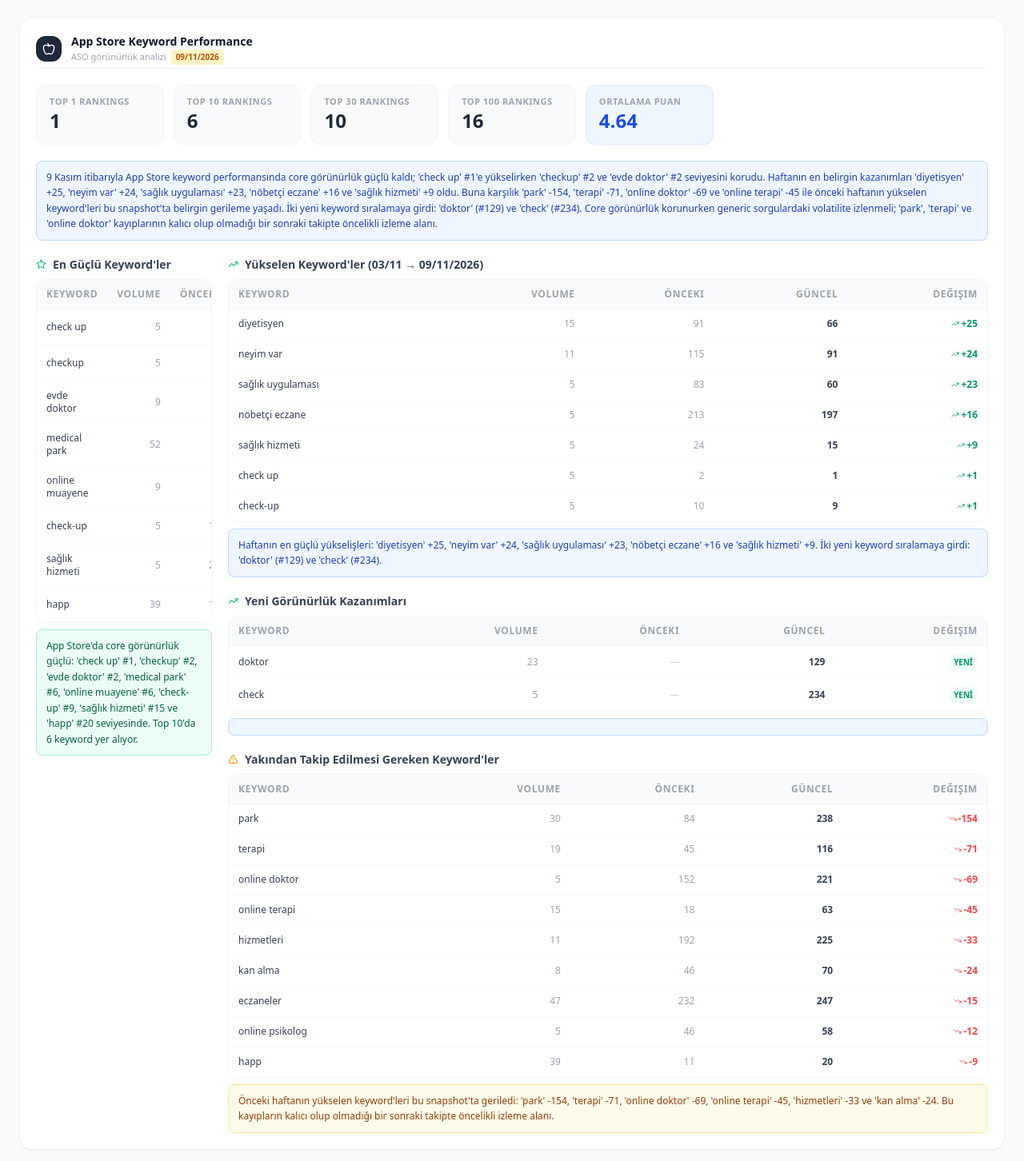
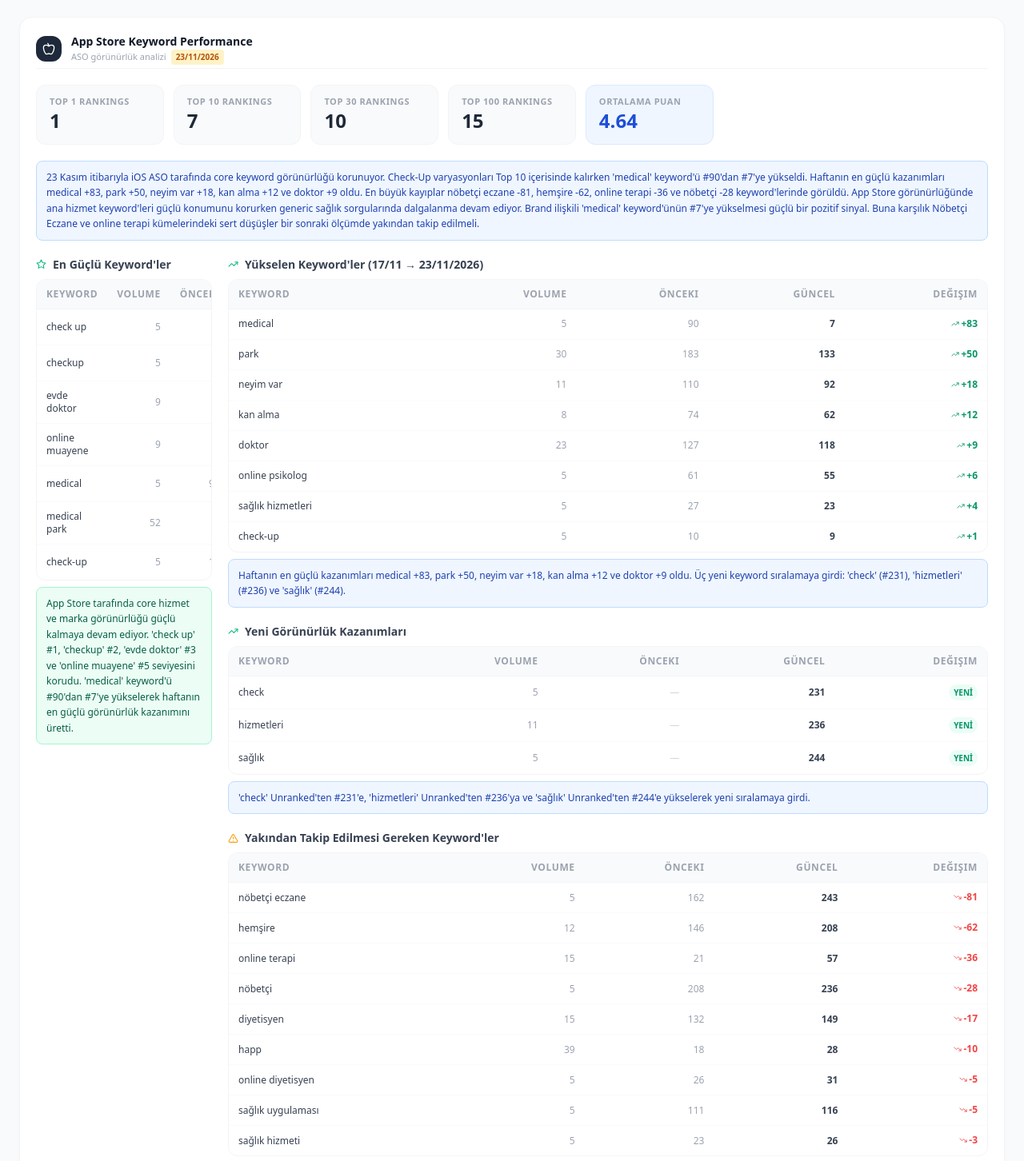
Before and after one commit to happdestek/growth-report, a React (Vite) app: page / in a window 1280 px wide. Shown: the part 2420-3872 px from the top of the page at 80% size. Built offline with nearby package versions, Linux system fonts and the light colour scheme; no server answers; the database is empty.

Commit message:
update from bolt
Co-authored-by: Bolt <agent+8020190@bolt.new>

```diff
--- a/src/components/growth/ASOSection.tsx
+++ b/src/components/growth/ASOSection.tsx
@@ -138,51 +138,52 @@ function RisingKeywordsTable({ title, rows, insight, isWatchlist = false, isStab
   );
 }
 
-// App Store keyword snapshot: 03/11/2026 → 09/11/2026
+// App Store keyword snapshot: 17/11/2026 → 23/11/2026
 const APP_STORE_KPIS: ASOKpiCard[] = [
   { label: 'Top 1 Rankings', value: 1 },
-  { label: 'Top 10 Rankings', value: 6 },
+  { label: 'Top 10 Rankings', value: 7 },
   { label: 'Top 30 Rankings', value: 10 },
-  { label: 'Top 100 Rankings', value: 16 },
+  { label: 'Top 100 Rankings', value: 15 },
   { label: 'Ortalama Puan', value: '4.64' },
 ];
 
 const APP_STORE_TOP: KeywordRankRow[] = [
-  { keyword: 'check up',          volume: 5,  prev: 2,   current: 1,   change: 1 },
+  { keyword: 'check up',          volume: 5,  prev: 1,   current: 1,   change: 0 },
   { keyword: 'checkup',           volume: 5,  prev: 2,   current: 2,   change: 0 },
-  { keyword: 'evde doktor',       volume: 9,  prev: 2,   current: 2,   change: 0 },
-  { keyword: 'medical park',      volume: 52, prev: 6,   current: 6,   change: 0 },
-  { keyword: 'online muayene',    volume: 9,  prev: 5,   current: 6,   change: -1 },
+  { keyword: 'evde doktor',       volume: 9,  prev: 3,   current: 3,   change: 0 },
+  { keyword: 'online muayene',    volume: 9,  prev: 5,   current: 5,   change: 0 },
+  { keyword: 'medical',           volume: 5,  prev: 90,  current: 7,   change: 83 },
+  { keyword: 'medical park',      volume: 52, prev: 6,   current: 7,   change: -1 },
   { keyword: 'check-up',          volume: 5,  prev: 10,  current: 9,   change: 1 },
-  { keyword: 'sağlık hizmeti',    volume: 5,  prev: 24,  current: 15,  change: 9 },
-  { keyword: 'happ',              volume: 39, prev: 11,  current: 20,  change: -9 },
 ];
 
 const APP_STORE_RISING: KeywordRankRow[] = [
-  { keyword: 'diyetisyen',        volume: 15, prev: 91,  current: 66,  change: 25 },
-  { keyword: 'neyim var',         volume: 11, prev: 115, current: 91,  change: 24 },
-  { keyword: 'sağlık uygulaması', volume: 5,  prev: 83,  current: 60,  change: 23 },
-  { keyword: 'nöbetçi eczane',    volume: 5,  prev: 213, current: 197, change: 16 },
-  { keyword: 'sağlık hizmeti',    volume: 5,  prev: 24,  current: 15,  change: 9 },
-  { keyword: 'check up',          volume: 5,  prev: 2,   current: 1,   change: 1 },
+  { keyword: 'medical',           volume: 5,  prev: 90,  current: 7,   change: 83 },
+  { keyword: 'park',              volume: 30, prev: 183, current: 133, change: 50 },
+  { keyword: 'neyim var',         volume: 11, prev: 110, current: 92,  change: 18 },
+  { keyword: 'kan alma',          volume: 8,  prev: 74,  current: 62,  change: 12 },
+  { keyword: 'doktor',            volume: 23, prev: 127, current: 118, change: 9 },
+  { keyword: 'online psikolog',   volume: 5,  prev: 61,  current: 55,  change: 6 },
+  { keyword: 'sağlık hizmetleri', volume: 5,  prev: 27,  current: 23,  change: 4 },
   { keyword: 'check-up',          volume: 5,  prev: 10,  current: 9,   change: 1 },
 ];
 
 const APP_STORE_NEW: KeywordRankRow[] = [
-  { keyword: 'doktor',            volume: 23, prev: -1,  current: 129, change: 0 },
-  { keyword: 'check',             volume: 5,  prev: -1,  current: 234, change: 0 },
+  { keyword: 'check',             volume: 5,  prev: -1,  current: 231, change: 0 },
+  { keyword: 'hizmetleri',        volume: 11, prev: -1,  current: 236, change: 0 },
+  { keyword: 'sağlık',            volume: 5,  prev: -1,  current: 244, change: 0 },
 ];
 
 const APP_STORE_WATCHLIST: KeywordRankRow[] = [
-  { keyword: 'park',              volume: 30, prev: 84,  current: 238, change: -154 },
-  { keyword: 'terapi',            volume: 19, prev: 45,  current: 116, change: -71 },
-  { keyword: 'online doktor',     volume: 5,  prev: 152, current: 221, change: -69 },
-  { keyword: 'online terapi',     volume: 15, prev: 18,  current: 63,  change: -45 },
-  { keyword: 'hizmetleri',        volume: 11, prev: 192, current: 225, change: -33 },
-  { keyword: 'kan alma',          volume: 8,  prev: 46,  current: 70,  change: -24 },
-  { keyword: 'eczaneler',         volume: 47, prev: 232, current: 247, change: -15 },
-  { keyword: 'online psikolog',   volume: 5,  prev: 46,  current: 58,  change: -12 },
-  { keyword: 'happ',               volume: 39, prev: 11,  current: 20,  change: -9 },
+  { keyword: 'nöbetçi eczane',    volume: 5,  prev: 162, current: 243, change: -81 },
+  { keyword: 'hemşire',           volume: 12, prev: 146, current: 208, change: -62 },
+  { keyword: 'online terapi',     volume: 15, prev: 21,  current: 57,  change: -36 },
+  { keyword: 'nöbetçi',           volume: 5,  prev: 208, current: 236, change: -28 },
+  { keyword: 'diyetisyen',        volume: 15, prev: 132, current: 149, change: -17 },
+  { keyword: 'happ',              volume: 39, prev: 18,  current: 28,  change: -10 },
+  { keyword: 'online diyetisyen', volume: 5,  prev: 26,  current: 31,  change: -5 },
+  { keyword: 'sağlık uygulaması', volume: 5,  prev: 111, current: 116, change: -5 },
+  { keyword: 'sağlık hizmeti',    volume: 5,  prev: 23,  current: 26,  change: -3 },
 ];
 
 // Google Play keyword snapshot: 03/11/2026 → 09/11/2026
@@ -355,17 +356,17 @@ export default function ASOSection() {
       <StoreSection
         store="appstore"
         kpis={APP_STORE_KPIS}
-        note="9 Kasım itibarıyla App Store keyword performansında core görünürlük güçlü kaldı; 'check up' #1'e yükselirken 'checkup' #2 ve 'evde doktor' #2 seviyesini korudu. Haftanın en belirgin kazanımları 'diyetisyen' +25, 'neyim var' +24, 'sağlık uygulaması' +23, 'nöbetçi eczane' +16 ve 'sağlık hizmeti' +9 oldu. Buna karşılık 'park' -154, 'terapi' -71, 'online doktor' -69 ve 'online terapi' -45 ile önceki haftanın yükselen keyword'leri bu snapshot'ta belirgin gerileme yaşadı. İki yeni keyword sıralamaya girdi: 'doktor' (#129) ve 'check' (#234). Core görünürlük korunurken generic sorgulardaki volatilite izlenmeli; 'park', 'terapi' ve 'online doktor' kayıplarının kalıcı olup olmadığı bir sonraki takipte öncelikli izleme alanı."
+        note="23 Kasım itibarıyla iOS ASO tarafında core keyword görünürlüğü korunuyor. Check-Up varyasyonları Top 10 içerisinde kalırken 'medical' keyword'ü #90'dan #7'ye yükseldi. Haftanın en güçlü kazanımları medical +83, park +50, neyim var +18, kan alma +12 ve doktor +9 oldu. En büyük kayıplar nöbetçi eczane -81, hemşire -62, online terapi -36 ve nöbetçi -28 keyword'lerinde görüldü. App Store görünürlüğünde ana hizmet keyword'leri güçlü konumunu korurken generic sağlık sorgularında dalgalanma devam ediyor. Brand ilişkili 'medical' keyword'ünün #7'ye yükselmesi güçlü bir pozitif sinyal. Buna karşılık Nöbetçi Eczane ve online terapi kümelerindeki sert düşüşler bir sonraki ölçümde yakından takip edilmeli."
         topRows={APP_STORE_TOP}
-        topInsight="App Store'da core görünürlük güçlü: 'check up' #1, 'checkup' #2, 'evde doktor' #2, 'medical park' #6, 'online muayene' #6, 'check-up' #9, 'sağlık hizmeti' #15 ve 'happ' #20 seviyesinde. Top 10'da 6 keyword yer alıyor."
+        topInsight="App Store tarafında core hizmet ve marka görünürlüğü güçlü kalmaya devam ediyor. 'check up' #1, 'checkup' #2, 'evde doktor' #3 ve 'online muayene' #5 seviyesini korudu. 'medical' keyword'ü #90'dan #7'ye yükselerek haftanın en güçlü görünürlük kazanımını üretti."
         risingRows={APP_STORE_RISING}
-        risingInsight="Haftanın en güçlü yükselişleri: 'diyetisyen' +25, 'neyim var' +24, 'sağlık uygulaması' +23, 'nöbetçi eczane' +16 ve 'sağlık hizmeti' +9. İki yeni keyword sıralamaya girdi: 'doktor' (#129) ve 'check' (#234)."
+        risingInsight="Haftanın en güçlü kazanımları medical +83, park +50, neyim var +18, kan alma +12 ve doktor +9 oldu. Üç yeni keyword sıralamaya girdi: 'check' (#231), 'hizmetleri' (#236) ve 'sağlık' (#244)."
         newRows={APP_STORE_NEW}
-        newInsight=""
+        newInsight="'check' Unranked'ten #231'e, 'hizmetleri' Unranked'ten #236'ya ve 'sağlık' Unranked'ten #244'e yükselerek yeni sıralamaya girdi."
         watchlistRows={APP_STORE_WATCHLIST}
-        watchlistInsight="Önceki haftanın yükselen keyword'leri bu snapshot'ta geriledi: 'park' -154, 'terapi' -71, 'online doktor' -69, 'online terapi' -45, 'hizmetleri' -33 ve 'kan alma' -24. Bu kayıpların kalıcı olup olmadığı bir sonraki takipte öncelikli izleme alanı."
-        risingTitle="Yükselen Keyword'ler (03/11 → 09/11/2026)"
-        dateLabel="09/11/2026"
+        watchlistInsight="En büyük kayıplar nöbetçi eczane -81, hemşire -62, online terapi -36 ve nöbetçi -28 keyword'lerinde görüldü. Bu kayıpların kalıcı olup olmadığı bir sonraki takipte öncelikli izleme alanı."
+        risingTitle="Yükselen Keyword'ler (17/11 → 23/11/2026)"
+        dateLabel="23/11/2026"
       />
 
       <StoreSection
```
